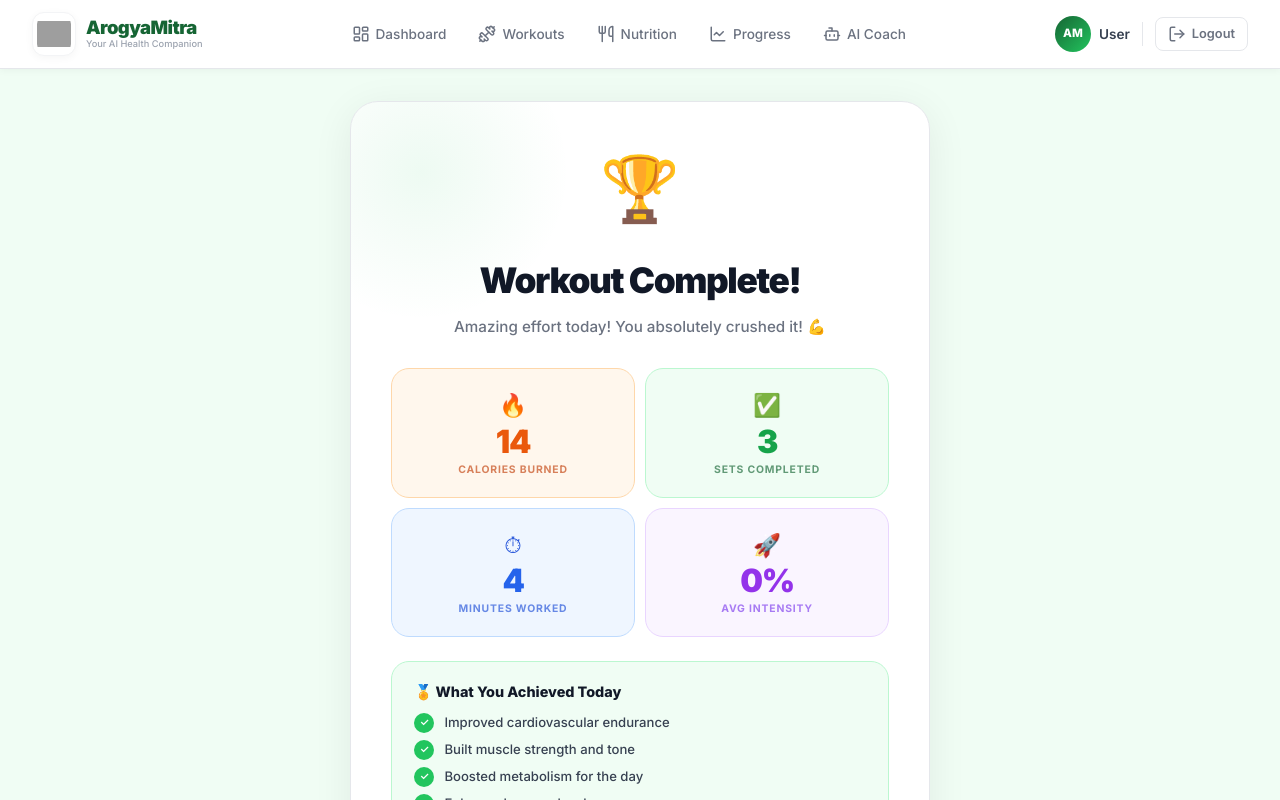
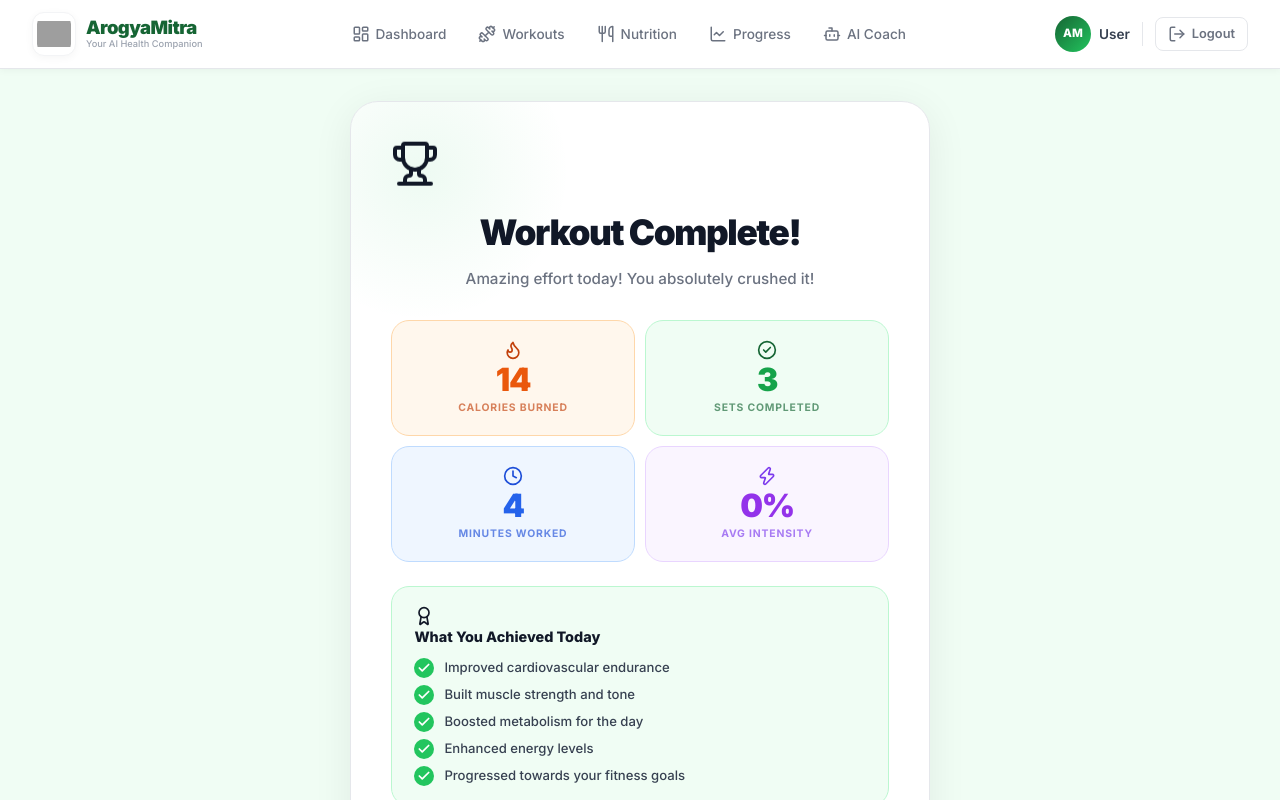
Before and after one commit to shahrozebaig/ArogyaMitra, a React (Create React App) app in the folder frontend/: page /workout-complete in a window 1280 px wide. Shown: the top 800 px of the page. Built offline with nearby package versions, Linux system fonts and the light colour scheme; grey boxes are pictures that could not be loaded.

Commit message:
Fixed errors and Changed

```diff
--- a/frontend/src/pages/WorkoutComplete.js
+++ b/frontend/src/pages/WorkoutComplete.js
@@ -1,3 +1,4 @@
+import { Trophy, Flame, CheckCircle2, Clock, Zap, Award, Check } from "lucide-react";
 import { useNavigate, useLocation } from "react-router-dom";
 import "./WorkoutComplete.css";
 function WorkoutComplete() {
@@ -17,38 +18,38 @@ function WorkoutComplete() {
         <div className="wc-blob wc-blob-1" />
         <div className="wc-blob wc-blob-2" />
         <div className="wc-hero">
-          <div className="wc-trophy">🏆</div>
+          <div className="wc-trophy"><Trophy size={48} /></div>
           <h1 className="wc-title">Workout Complete!</h1>
-          <p className="wc-subtitle">Amazing effort today! You absolutely crushed it! 💪</p>
+          <p className="wc-subtitle">Amazing effort today! You absolutely crushed it!</p>
         </div>
         <div className="wc-stats">
           <div className="wc-stat wc-stat-orange">
-            <span className="wc-stat-icon">🔥</span>
+            <span className="wc-stat-icon"><Flame size={20} /></span>
             <span className="wc-stat-num">{stats.calories}</span>
             <span className="wc-stat-lbl">Calories Burned</span>
           </div>
           <div className="wc-stat wc-stat-green">
-            <span className="wc-stat-icon">✅</span>
+            <span className="wc-stat-icon"><CheckCircle2 size={20} /></span>
             <span className="wc-stat-num">{stats.sets}</span>
             <span className="wc-stat-lbl">Sets Completed</span>
           </div>
           <div className="wc-stat wc-stat-blue">
-            <span className="wc-stat-icon">⏱</span>
+            <span className="wc-stat-icon"><Clock size={20} /></span>
             <span className="wc-stat-num">{stats.minutes}</span>
             <span className="wc-stat-lbl">Minutes Worked</span>
           </div>
           <div className="wc-stat wc-stat-purple">
-            <span className="wc-stat-icon">🚀</span>
+            <span className="wc-stat-icon"><Zap size={20} /></span>
             <span className="wc-stat-num">{stats.intensity}%</span>
             <span className="wc-stat-lbl">Avg Intensity</span>
           </div>
         </div>
         <div className="wc-achievements">
-          <h3 className="wc-ach-title">🏅 What You Achieved Today</h3>
+          <h3 className="wc-ach-title"><Award size={20} style={{ marginRight: '8px' }} /> What You Achieved Today</h3>
           <ul className="wc-ach-list">
             {achievements.map((item, i) => (
               <li key={i} className="wc-ach-item">
-                <span className="wc-ach-check">✓</span>
+                <span className="wc-ach-check"><Check size={14} strokeWidth={3} /></span>
                 {item}
               </li>
             ))}
@@ -56,7 +57,7 @@ function WorkoutComplete() {
         </div>
         <div className="wc-actions">
           <button className="wc-btn-primary" onClick={() => navigate("/workouts")}>
-            Keep Going! 🚀
+            Keep Training! <Zap size={18} style={{ marginLeft: '8px' }} />
           </button>
           <button className="wc-btn-secondary" onClick={() => navigate("/dashboard")}>
             Back to Dashboard
```
